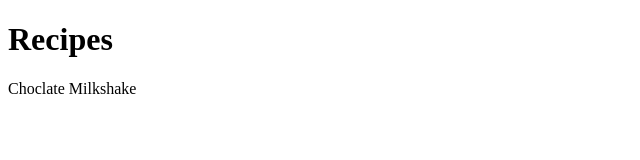
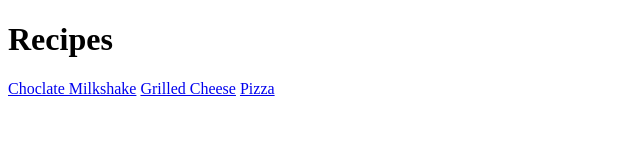
Before and after one commit to janpreett/Recipes, a plain HTML site: page index.html in a window 1280 px wide. Shown: the whole page, without its empty margins (0-640 px from the left). Drawn offline with Linux system fonts and the light colour scheme.

```diff
--- a/index.html
+++ b/index.html
@@ -8,6 +8,8 @@
 
     <body>
         <h1>Recipes</h1>
-        <a>Choclate Milkshake</a>
+        <a href="./recipefiles/choclateMilkshake.html">Choclate Milkshake</a>
+        <a href="./recipefiles/grilledCheese.html">Grilled Cheese</a>
+        <a href="./recipefiles/pizza.html">Pizza</a>
     </body>
 </html>
```
Also changed, not shown: recipefiles/choclateMilkshake.html (+1 -0 lines), recipefiles/grilledCheese.html (+1 -0 lines), recipefiles/pizza.html (+1 -0 lines), images/choclatemilkshake.jpg (added), images/grilledcheese.jpg (added), images/pizza.jpg (added).
